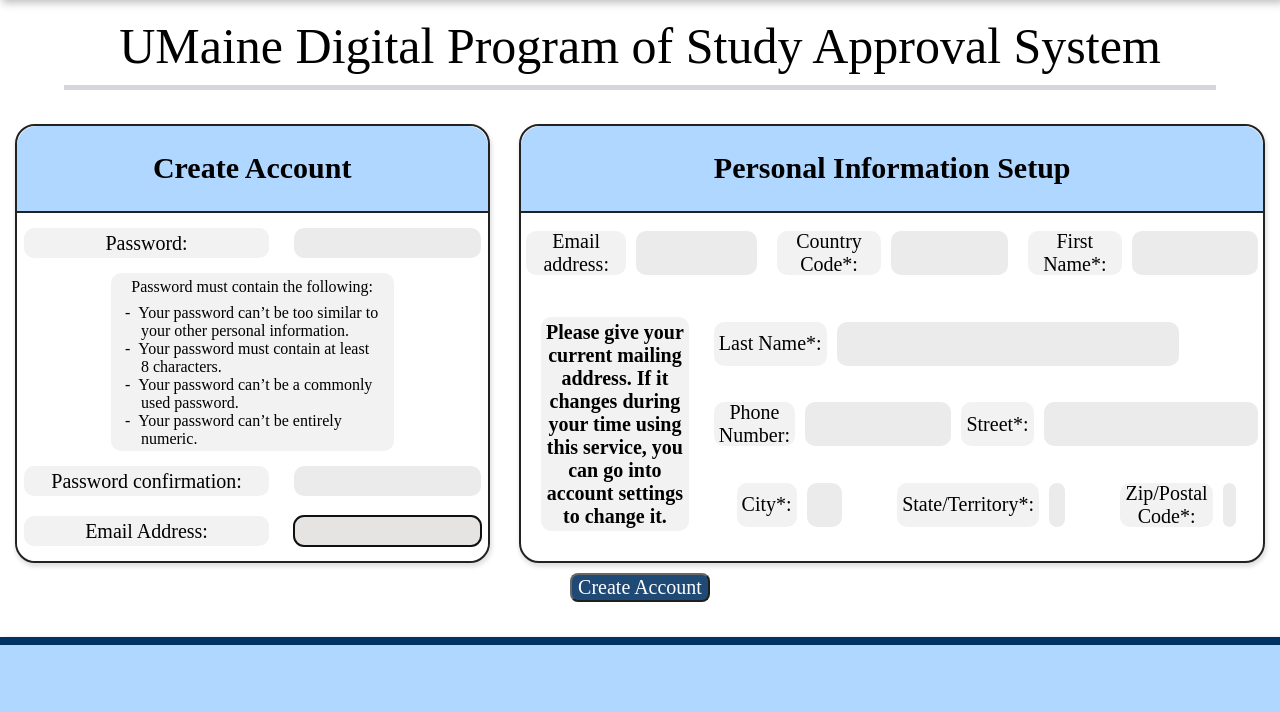
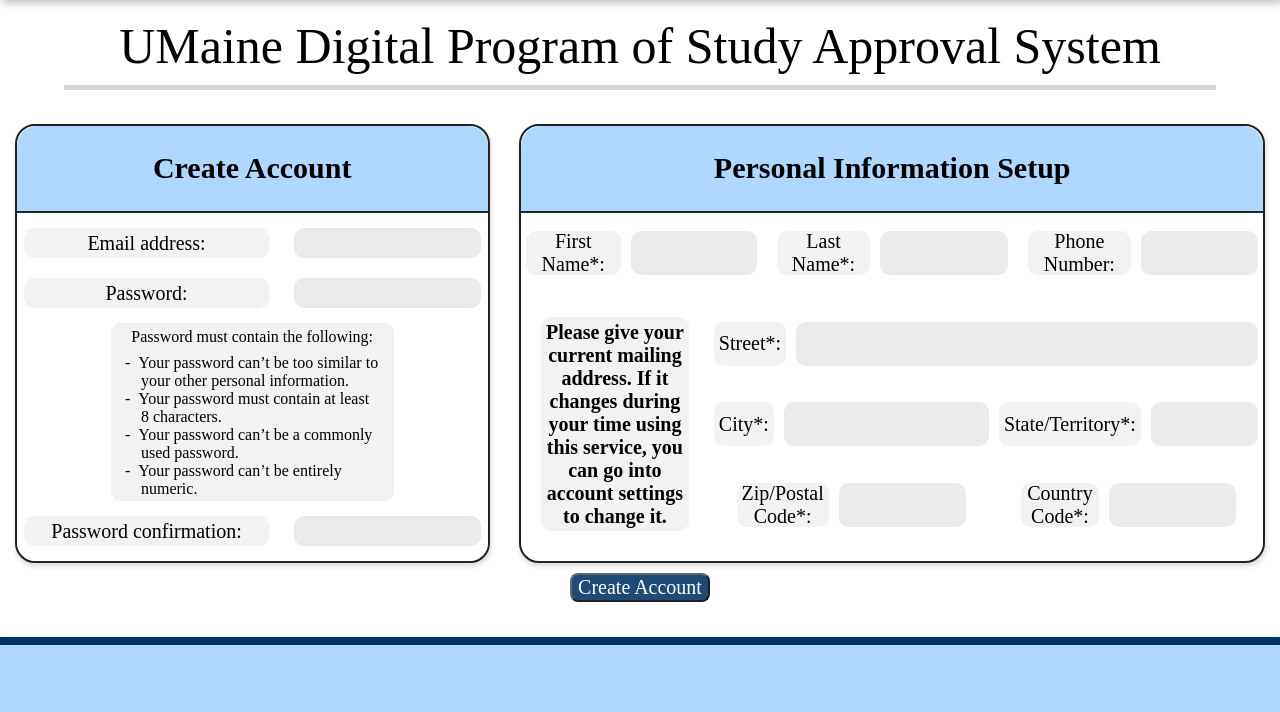
Before and after one commit to liamblair/Integral-Solutions, a Django app: page /accounts/register/ in a window 1280 px wide. Shown: the part 88-800 px from the top of the page. Run offline with Django 3.2, Linux system fonts and the light colour scheme.

Commit message:
Adjust form to correctly display log in info again

```diff
--- a/src/accounts/forms.py
+++ b/src/accounts/forms.py
@@ -7,7 +7,6 @@ from django.core.validators import RegexValidator
 from . import models
 
 class SignUpForm(UserCreationForm):
-
     #Establish error messages for the fields that can return errors detectable by regex
     phoneNumMsg = "Given phone number is not a valid phone number format."
     localCodeMsg = "Given State/Territory code is not a valid 2-3 length alphanumeric code."
@@ -22,36 +21,34 @@ class SignUpForm(UserCreationForm):
 
     #Field instantation for all fields that don't already have estbalished user model form fields
     #All fields follow the same layout of "Widget" and "Label", some fields use custom regex validators
-    username = forms.EmailField(widget=forms.TextInput(attrs={'required': True,'maxlength':75}),
-                                label=_(u'Email Address'))
     firstName = forms.CharField(widget=forms.TextInput(attrs={'required':True}),
-                                   label=_(u'First Name*'))
+                                    label=_(u'First Name*'))
     lastName = forms.CharField(widget=forms.TextInput(attrs={'required':True}),
-                                   label=_(u'Last Name*'))
+                                    label=_(u'Last Name*'))
     phoneNum = forms.CharField(widget=forms.TextInput(attrs={'required':False}),
-                                   label=_(u'Phone Number'),
-                                   validators=[RegexValidator(regex=internationalPhoneNumRegEx,
+                                    label=_(u'Phone Number'),
+                                    validators=[RegexValidator(regex=internationalPhoneNumRegEx,
                                                                 message=phoneNumMsg)])
     street = forms.CharField(widget=forms.TextInput(attrs={'required':True}),
-                                   label=_(u'Street*'))
+                                    label=_(u'Street*'))
     city = forms.CharField(widget=forms.TextInput(attrs={'required':True}),
-                                   label=_(u'City*'))
+                                    label=_(u'City*'))
     localCode = forms.CharField(widget=forms.TextInput(attrs={'required':True}),
-                                   label=_(u'State/Territory*'),
-                                   validators=[RegexValidator(regex=localCodeRegex,
+                                    label=_(u'State/Territory*'),
+                                    validators=[RegexValidator(regex=localCodeRegex,
                                                                 message=localCodeMsg)])
     zipCode = forms.CharField(widget=forms.TextInput(attrs={'required':True}),
-                                   label=_(u'Zip/Postal Code*'),
-                                   validators=[RegexValidator(regex=zipCodeRegex,
+                                    label=_(u'Zip/Postal Code*'),
+                                    validators=[RegexValidator(regex=zipCodeRegex,
                                                                 message=zipCodeMsg)])
     countryCode = forms.CharField(widget=forms.TextInput(attrs={'required':True}),
-                                   label=_(u'Country Code*'),
-                                   validators=[RegexValidator(regex=countryCode,
+                                    label=_(u'Country Code*'),
+                                    validators=[RegexValidator(regex=countryCode,
                                                                 message=countryCodeMsg)])
 
     class Meta:
         model = User
-        fields = ("email",)
+        fields = ("email","password1","password2","firstName","lastName","phoneNum","street","city","localCode","zipCode","countryCode")
 
 class UserChangeForm(UserChangeForm):
     class Meta:
--- a/src/accounts/views.py
+++ b/src/accounts/views.py
@@ -21,7 +21,7 @@ def register(request):
     otherFields3 = []
     infoString = 'Please give your current mailing address. If it changes during your time using this service, you can go into account settings to change it.'
     counter = 0
-    baseActFieldNames = ['username', 'password1', 'password2']
+    baseActFieldNames = ['email', 'password1', 'password2']
 
     #If the user submitted their form
     if request.method=='POST':
--- a/src/static/accounts/styles.css
+++ b/src/static/accounts/styles.css
@@ -249,19 +249,19 @@ form{
 }
 
 .content-field input#id_city {
-    width: 85%;
+    width: 70%;
 }
 
 .content-field input#id_localCode {
-    width:20%;
+    width:35%;
 }
 
 .content-field input#id_zipCode {
-    width:10%;
+    width:40%;
 }
 
 .content-field input#id_countryCode {
-    width:10%;
+    width:40%;
 }
 
 .bottom {
--- a/src/static/styles.css
+++ b/src/static/styles.css
@@ -72,15 +72,15 @@ h1#front_header{
     flex-direction: row;
     justify-content: space-evenly;
     align-items: center;
-    background-color: #bcbdc04b;
+    background-color: #bcbdc0;
     border-radius: 8px;
 }
 
 .control-panel-display h4 {
     color: white;
     width: 90%;
-    font-size: 1.25em;
-    font-weight: 400;
+    font-size: 1.45em;
+    font-weight: 900;
     text-align: center;
     font-style: normal;
     margin: 0 40px;
--- a/src/templates/base.html
+++ b/src/templates/base.html
@@ -26,7 +26,7 @@
     <div class="header-control-panel">
       <div class="control-panel-display">
         <h4>
-          {{ user.username }}
+          {{ user.name }}
         </h4>
       </div>
       <div class="control-panel-navigation">
```
